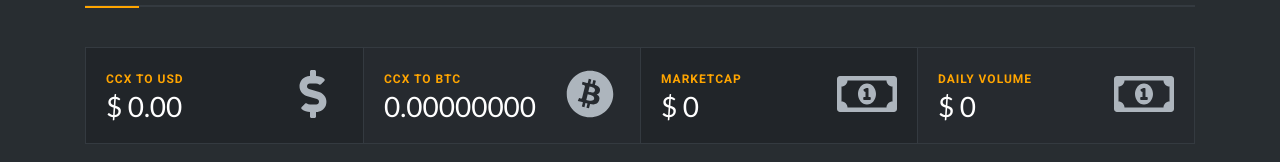
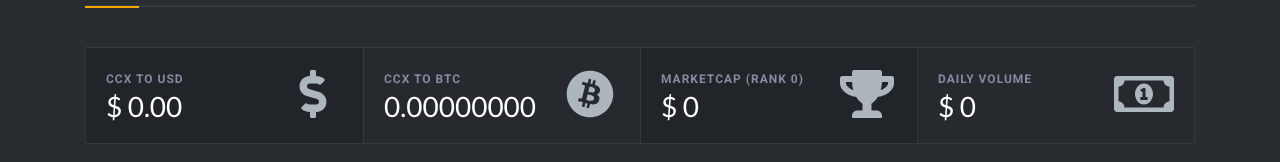
Before and after one commit to lerdos/ultranotei-cloud, a React (Create React App) app: page / in a window 1280 px wide. Shown: the part 576-738 px from the top of the page. Built offline with nearby package versions, Linux system fonts and the light colour scheme; no server answers; sample sign-in values are in the browser's storage.

Commit message:
MarketStats styling updates, fixed explorer URL, added more scripts

```diff
--- a/package.json
+++ b/package.json
@@ -30,8 +30,10 @@
     "build": "react-scripts build",
     "test": "react-scripts test",
     "eject": "react-scripts eject",
-    "deploy": "",
-    "aws:dev": "rm -rf ./build && react-scripts build && aws s3 cp --recursive ./build/ s3://staging.conceal.cloud/ --profile=conceal --cache-control max-age=30 --metadata-directive REPLACE"
+    "aws:dev": "npm run build:clean && aws s3 cp --recursive ./build/ s3://staging.conceal.cloud/ --profile=conceal --cache-control max-age=30 --metadata-directive REPLACE",
+    "aws:prod": "npm run build:clean && aws s3 cp --recursive ./build/ s3://conceal.cloud/ --profile=conceal --cache-control max-age=30 --metadata-directive REPLACE && npm run aws:invalidate",
+    "aws:invalidate": "aws configure set preview.cloudfront true --profile=conceal && aws cloudfront create-invalidation --profile=conceal --distribution-id E1GRNOKTY1DVG --paths / && aws cloudfront create-invalidation --profile=conceal --distribution-id E1GRNOKTY1DVG --paths /index.html",
+    "build:clean": "rm -rf ./build && react-scripts build"
   },
   "eslintConfig": {
     "extends": "react-app"
--- a/src/components/App.js
+++ b/src/components/App.js
@@ -21,6 +21,7 @@ import {
   faNetworkWired,
   faSignOutAlt,
   faTrashAlt,
+  faTrophy,
   faUserEdit,
 } from '@fortawesome/free-solid-svg-icons';
 
@@ -60,6 +61,7 @@ library.add(
   faNetworkWired,
   faSignOutAlt,
   faTrashAlt,
+  faTrophy,
   faUserEdit,
 );
 
--- a/src/components/cards/MarketStats.js
+++ b/src/components/cards/MarketStats.js
@@ -14,6 +14,7 @@ const MarketStats = () => {
   const ccxToUSD =  marketData ? marketData.market_data.current_price.usd : 0;
   const ccxToBTC =  marketData ? marketData.market_data.current_price.btc : 0;
   const marketCap =  marketData ? marketData.market_data.market_cap.usd : 0;
+  const marketCapRank =  marketData ? marketData.market_cap_rank : 0;
   const dailyVolume = marketData ? marketData.market_data.total_volume.usd : 0;
 
   const format2Decimals = { minimumFractionDigits: 2, maximumFractionDigits: 2 };
@@ -44,7 +45,6 @@ const MarketStats = () => {
       yAxes: [{
         ticks: {
           maxTicksLimit: 5,
-          beginAtZero: true,
           fontSize: 10,
           callback: value => `$ ${value.toLocaleString(undefined, format2Decimals)}`
         },
@@ -103,7 +103,7 @@ const MarketStats = () => {
           <div className="col-lg-3">
             <div className="dash-content dash-small-info dash-flex">
    			      <div className="info-text">
-				        <label className="tx-primary">CCX to USD</label>
+				        <label>CCX to USD</label>
 				        <h2>$ {ccxToUSD.toLocaleString(undefined, format2Decimals)}</h2>
 			        </div>
               <div className="icon icon-info">
@@ -115,7 +115,7 @@ const MarketStats = () => {
           <div className="col-lg-3">
             <div className="dash-content dash-small-info dash-flex">
    			      <div className="info-text">
-                <label className="tx-primary">CCX to BTC</label>
+                <label>CCX to BTC</label>
                 <h2>{ccxToBTC.toLocaleString(undefined, format8Decimals)}</h2>
 			        </div>
               <div className="icon icon-info">
@@ -127,11 +127,11 @@ const MarketStats = () => {
           <div className="col-lg-3">
             <div className="dash-content dash-small-info dash-flex">
    			      <div className="info-text">
-                <label className="tx-primary">Marketcap</label>
+                <label>Marketcap (Rank {marketCapRank})</label>
                 <h2>$ {parseInt(marketCap).toLocaleString()}</h2>
               </div>
               <div className="icon icon-info">
-                <FontAwesomeIcon icon={['far', 'money-bill-alt']} fixedWidth />
+                <FontAwesomeIcon icon="trophy" fixedWidth />
               </div>
             </div>
           </div>
@@ -139,7 +139,7 @@ const MarketStats = () => {
           <div className="col-lg-3">
             <div className="dash-content dash-small-info dash-flex">
               <div className="info-text">
-                <label className="tx-primary">Daily Volume</label>
+                <label>Daily Volume</label>
                 <h2>$ {parseInt(dailyVolume).toLocaleString()}</h2>
 			        </div>
               <div className="icon icon-info">
--- a/src/components/modals/Send.js
+++ b/src/components/modals/Send.js
@@ -361,7 +361,7 @@ const SendModal = props => {
                 ? <div className="text-danger">{sendTxResponse.message}</div>
                 : <>
                     TX Hash: <a
-                      href={`${appSettings.explorerURL}/?hash=${sendTxResponse.message.transactionHash}#blockchain_transaction`}
+                      href={`${appSettings.explorerURL}/index.html?hash=${sendTxResponse.message.transactionHash}#blockchain_transaction`}
                       target="_blank"
                       rel="noopener noreferrer"
                     >
```
